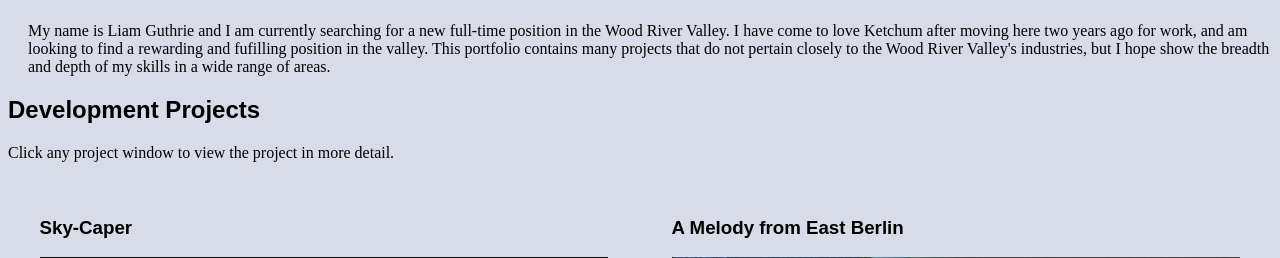
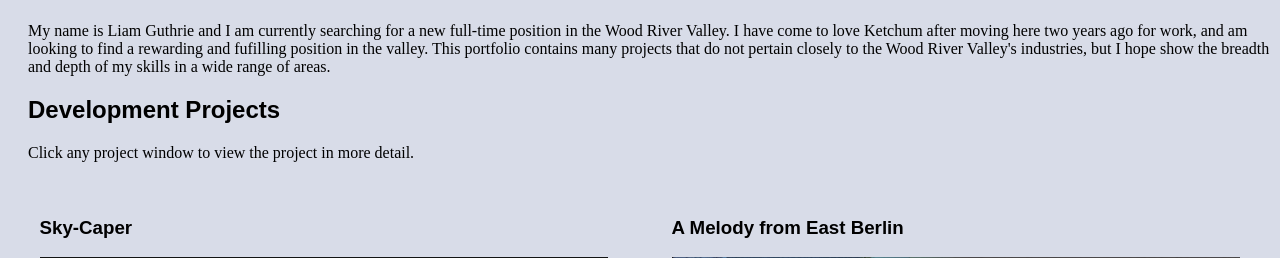
Before and after one commit to liamgu3/liamgu3.github.io, a PHP site: page / in a window 1280 px wide. Shown: the part 530-788 px from the top of the page. Run offline with PHP 8.4, Linux system fonts and the light colour scheme.

Commit message:
Fixed spacing on section headings
#aboutme, #portfolioHead1, #portfolioHead2 should all have equal spacing now

```diff
--- a/stylesheet.css
+++ b/stylesheet.css
@@ -52,7 +52,7 @@ a:active {
   color: #283044;
 }
 
-#portfolioHead, #aboutMe, #contactMe {
+#aboutMe, #portfolioHead1, #portfolioHead2 {
     padding-left: 20px;
 }
 
```
